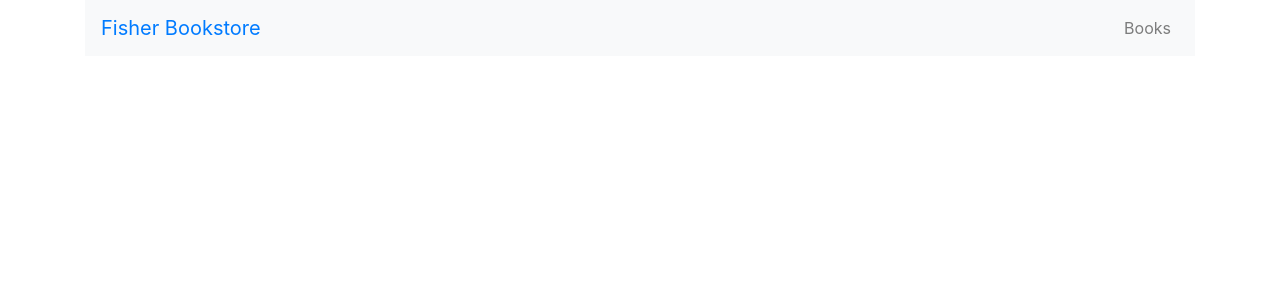
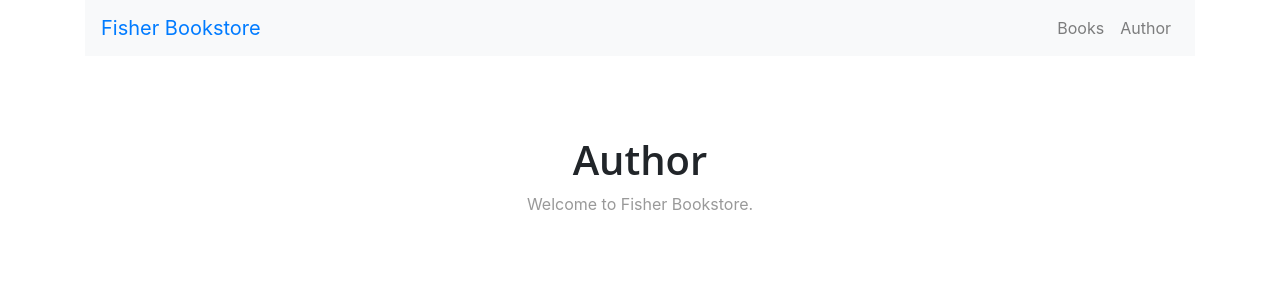
Before and after one commit to fineszze/fisher-bookstore, a React (Create React App) app: page /Author in a window 1280 px wide. Shown: the top 300 px of the page. Built offline with nearby package versions, Linux system fonts and the light colour scheme.

Commit message:
init the project

```diff
--- a/src/App.js
+++ b/src/App.js
@@ -3,6 +3,7 @@ import "./App.css";
 import { Navbar, NavItem, Nav } from "react-bootstrap";
 import { Link } from "react-router-dom";
 import Routes from "./Routes.js";
+
 export default class App extends Component {
   render() {
     return (
@@ -17,6 +18,9 @@ export default class App extends Component {
               <NavItem>
               <Nav.Link href="/books">Books</Nav.Link>
               </NavItem>
+              <NavItem>
+              <Nav.Link href="/author">Author</Nav.Link>
+              </NavItem>
             </Nav>
           </Navbar.Collapse>
         </Navbar>
--- a/src/Routes.js
+++ b/src/Routes.js
@@ -2,12 +2,14 @@ import React from "react";
 import { Route, Switch } from "react-router-dom";
 import Home from "./home/Home";
 import Books from"./books/Book";
+import Author from"./authors/Author";
 
 export default function Routes() {
     return (
         <Switch>
             <Route path="/" exact component={Home} />
             <Route path="/Books" component={Books} />
+            <Route path="/Author" component={Author} />
         </Switch>
     );
 }
--- /dev/null
+++ b/src/authors/Author.js
@@ -0,0 +1,13 @@
+import React from "react";
+import "./Author.css";
+
+export default function Author() {
+    return (
+        <div className = "Author">
+            <div className = "lander">
+                <h1>Author</h1>
+                <r>Welcome to Fisher Bookstore.</r>
+            </div>
+        </div>
+    );
+}
--- a/src/books/Book.js
+++ b/src/books/Book.js
@@ -6,7 +6,7 @@ export default function Book() {
         <div className = "Book">
             <div className = "lander">
                 <h1>Book</h1>
-                <q>Welcome to Fisher Bookstore.</q>
+                <p>Welcome to Fisher Bookstore.</p>
             </div>
         </div>
     );
```
